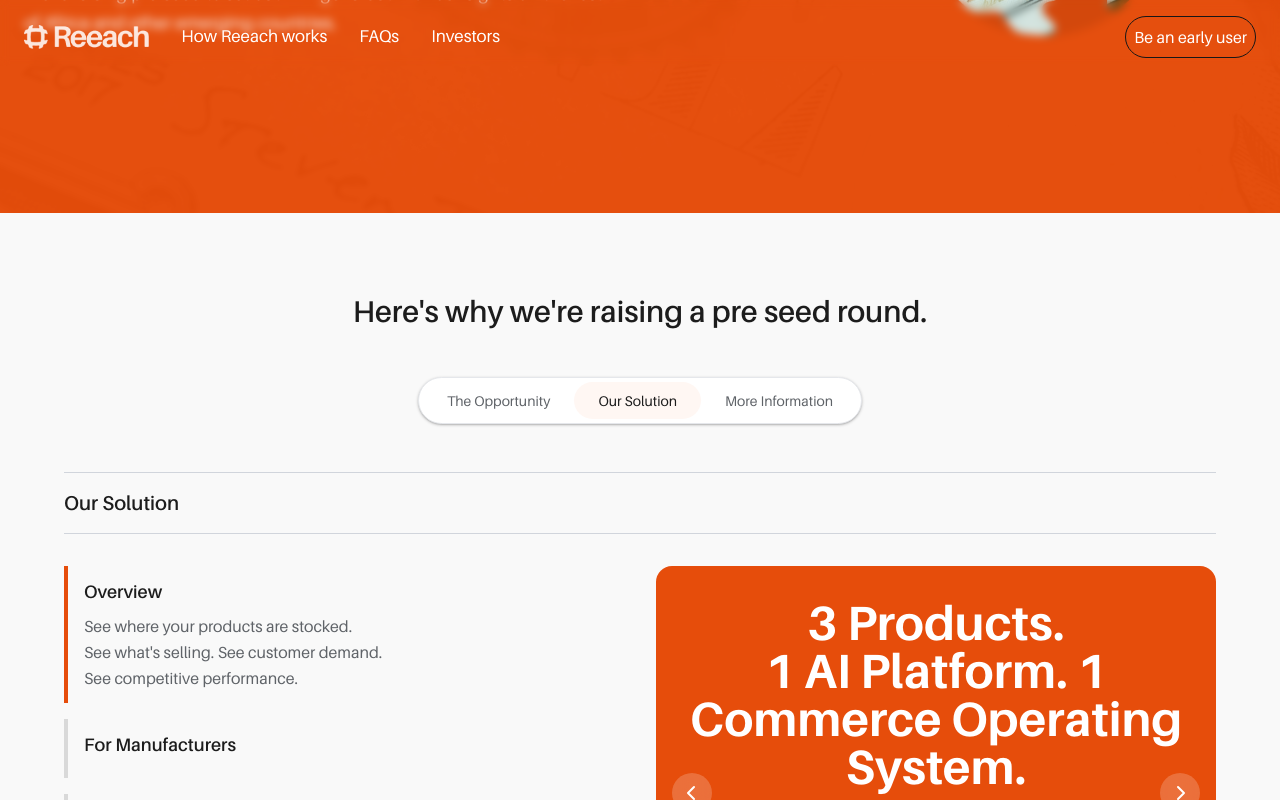
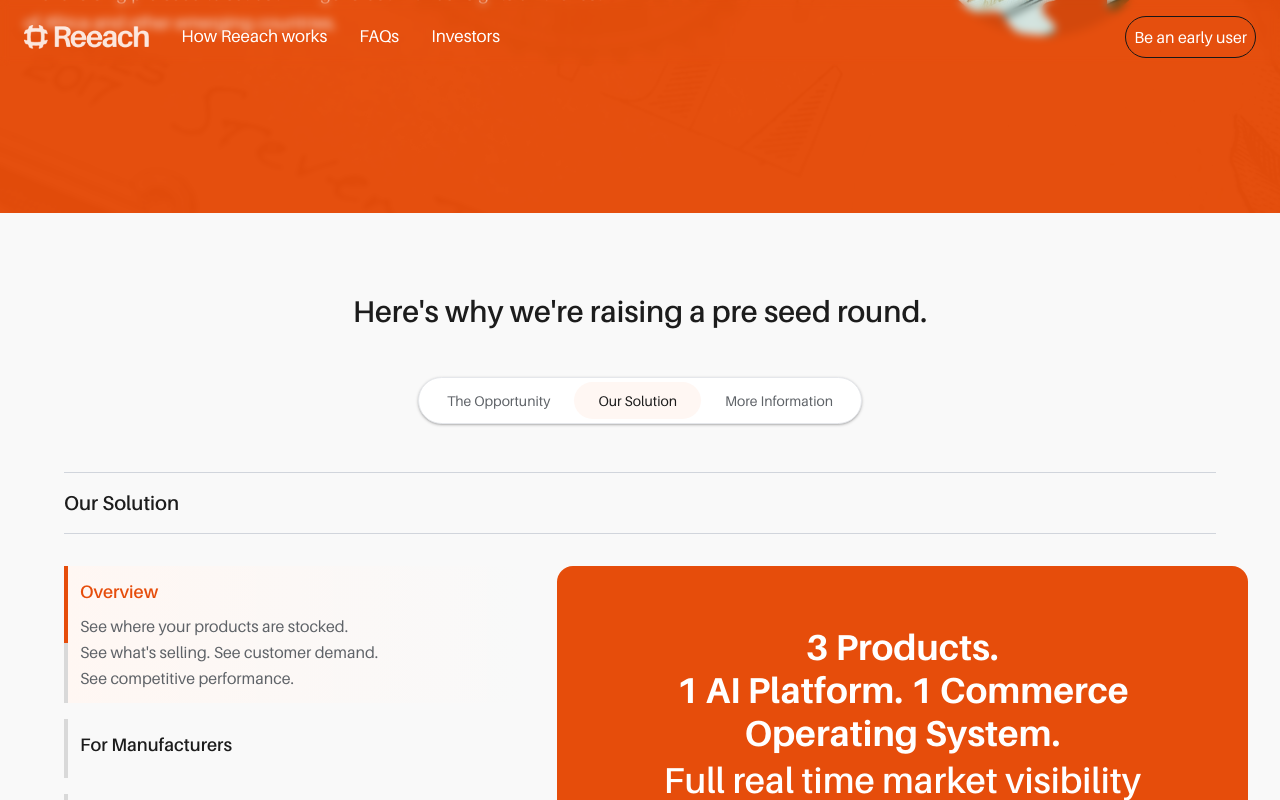
Before and after one commit to mindset001/reeach, a Next.js app: page /investors in a window 1280 px wide. Both pictures are taken after a click on the button "Our Solution". Shown: the part 587-1387 px from the top of the page. Built offline with nearby package versions, Linux system fonts and the light colour scheme; a web font is replaced by a local one.

Commit message:
'loader'

```diff
--- a/src/app/globals.css
+++ b/src/app/globals.css
@@ -89,3 +89,13 @@ body {
   color: var(--foreground);
   font-family: 'Aileron', Arial, Helvetica, sans-serif;
 }
+
+/* Progress loader animation for feature borders */
+@keyframes fillDown {
+  from {
+    height: 0%;
+  }
+  to {
+    height: 100%;
+  }
+}
--- a/src/components/InvestorsRaising.tsx
+++ b/src/components/InvestorsRaising.tsx
@@ -7,7 +7,7 @@ import {
   OPPORTUNITY_SECTIONS,
   OPPORTUNITY_SLIDES,
   SOLUTION_SECTIONS,
-  SOLUTION_CONTENT,
+  SOLUTION_SLIDES,
   MORE_INFO_ITEMS,
   CONTACT_INFO,
 } from "@/constants/investorsContent";
@@ -16,6 +16,7 @@ export default function InvestorsRaising() {
   const [activeTab, setActiveTab] = useState<string>(INVESTOR_TABS[0].id);
   const [activeSection, setActiveSection] = useState(0);
   const [currentSlide, setCurrentSlide] = useState(0);
+  const [solutionSlide, setSolutionSlide] = useState(0);
 
   useEffect(() => {
     let interval: NodeJS.Timeout;
@@ -38,24 +39,34 @@ export default function InvestorsRaising() {
   };
 
   const renderOpportunity = () => (
-    <div className="grid md:grid-cols-2 gap-8">
+    <div className="grid md:grid-cols-[40%_60%] gap-8">
       {/* Left Sidebar */}
       <div className="space-y-4 order-2 md:order-1">
         {OPPORTUNITY_SECTIONS.map((section, index) => (
           <button
             key={section.id}
             onClick={() => handleSectionClick(index)}
-            className={`w-full text-left border-l-4 pl-4 py-3 transition-all ${
+            className={`w-full text-left relative pl-4 py-3 transition-all duration-300 ${
               activeSection === index
-                ? "border-[#E64D0B]"
-                : "border-[#D9D9D9]"
+                ? "bg-gradient-to-r from-[#FFF7F3] to-transparent"
+                : "hover:bg-gray-50/50"
             }`}
           >
-            <h4 className="text-[#1C1C1C] text-[18px] font-[600] mb-2">
+            {/* Static border always visible */}
+            <div className="absolute left-0 top-0 bottom-0 w-1 bg-[#D9D9D9]" />
+
+            {/* Animated progress border for active item */}
+            {activeSection === index && (
+              <div className="absolute left-0 top-0 w-1 h-0 bg-[#E64D0B] animate-[fillDown_5s_linear_forwards]" />
+            )}
+
+            <h4 className={`text-[18px] font-[600] mb-2 transition-colors ${
+              activeSection === index ? "text-[#E64D0B]" : "text-[#1C1C1C]"
+            }`}>
               {section.title}
             </h4>
             {activeSection === index && (
-              <p className="text-[#5F6368] text-[16px] font-[400] md:w-[90%] whitespace-pre-line leading-relaxed">
+              <p className="text-[#5F6368] text-[16px] font-[400] md:w-[90%] whitespace-pre-line leading-relaxed animate-in fade-in slide-in-from-left-2 duration-300">
                 {section.subtitle}
               </p>
             )}
@@ -64,7 +75,8 @@ export default function InvestorsRaising() {
       </div>
 
       {/* Right Content Area */}
-      <div className="relative rounded-[16px] overflow-hidden min-h-[400px] bg-gradient-to-br from-gray-800 to-gray-900 flex items-center justify-center order-1 md:order-2">
+      <div className="space-y-4 order-1 md:order-2">
+        <div className="relative rounded-[16px] overflow-hidden min-h-[400px] bg-gradient-to-br from-gray-800 to-gray-900 flex items-center justify-center">
           <div
             className="absolute inset-0 bg-cover bg-center opacity-50"
             style={{
@@ -92,27 +104,30 @@ export default function InvestorsRaising() {
               />
             ))}
           </div>
+        </div>
 
-        {/* Arrow Navigation */}
+        {/* Arrow Controllers - Below carousel on right */}
+        <div className="flex items-center justify-end gap-2">
           <button
             onClick={() =>
               setCurrentSlide((prev) =>
                 prev > 0 ? prev - 1 : OPPORTUNITY_SLIDES.length - 1
               )
             }
-          className="absolute left-4 top-1/2 -translate-y-1/2 w-10 h-10 rounded-full bg-white/20 hover:bg-white/30 backdrop-blur-sm flex items-center justify-center transition-colors"
+            className="w-8 h-8 rounded-full  border-black hover:border-[#E64D0B] flex items-center justify-center transition-colors text-black hover:text-[#E64D0B]"
           >
             <svg
               width="20"
               height="20"
-            viewBox="0 0 20 20"
+              viewBox="0 0 24 24"
               fill="none"
               xmlns="http://www.w3.org/2000/svg"
             >
+              <circle cx="12" cy="12" r="10" stroke="currentColor" strokeWidth="1.5" />
               <path
-              d="M12 16L6 10L12 4"
-              stroke="white"
-              strokeWidth="2"
+                d="M13 8L9 12L13 16"
+                stroke="currentColor"
+                strokeWidth="1.5"
                 strokeLinecap="round"
                 strokeLinejoin="round"
               />
@@ -124,19 +139,20 @@ export default function InvestorsRaising() {
                 prev < OPPORTUNITY_SLIDES.length - 1 ? prev + 1 : 0
               )
             }
-          className="absolute right-4 top-1/2 -translate-y-1/2 w-10 h-10 rounded-full bg-white/20 hover:bg-white/30 backdrop-blur-sm flex items-center justify-center transition-colors"
+            className="w-8 h-8 rounded-full border-black hover:border-[#E64D0B] flex items-center justify-center transition-colors text-black hover:text-[#E64D0B]"
           >
             <svg
               width="20"
               height="20"
-            viewBox="0 0 20 20"
+              viewBox="0 0 24 24"
               fill="none"
               xmlns="http://www.w3.org/2000/svg"
             >
+              <circle cx="12" cy="12" r="10" stroke="currentColor" strokeWidth="1.5" />
               <path
-              d="M8 4L14 10L8 16"
-              stroke="white"
-              strokeWidth="2"
+                d="M11 8L15 12L11 16"
+                stroke="currentColor"
+                strokeWidth="1.5"
                 strokeLinecap="round"
                 strokeLinejoin="round"
               />
@@ -144,27 +160,38 @@ export default function InvestorsRaising() {
           </button>
         </div>
       </div>
+    </div>
   );
 
   const renderSolution = () => (
-    <div className="grid md:grid-cols-2 gap-8">
+    <div className="grid md:grid-cols-[40%_60%] gap-8">
       {/* Left Sidebar */}
       <div className="space-y-4 order-2 md:order-1">
         {SOLUTION_SECTIONS.map((section, index) => (
           <button
             key={section.id}
             onClick={() => handleSectionClick(index)}
-            className={`w-full text-left border-l-4 pl-4 py-3 transition-all ${
+            className={`w-full text-left relative pl-4 py-3 transition-all duration-300 ${
               activeSection === index
-                ? "border-[#E64D0B]"
-                : "border-[#D9D9D9]"
+                ? "bg-gradient-to-r from-[#FFF7F3] to-transparent"
+                : "hover:bg-gray-50/50"
             }`}
           >
-            <h4 className="text-[#1C1C1C] text-[18px] font-[600] mb-2">
+            {/* Static border always visible */}
+            <div className="absolute left-0 top-0 bottom-0 w-1 bg-[#D9D9D9]" />
+
+            {/* Animated progress border for active item */}
+            {activeSection === index && (
+              <div className="absolute left-0 top-0 w-1 h-0 bg-[#E64D0B] animate-[fillDown_5s_linear_forwards]" />
+            )}
+
+            <h4 className={`text-[18px] font-[600] mb-2 transition-colors ${
+              activeSection === index ? "text-[#E64D0B]" : "text-[#1C1C1C]"
+            }`}>
               {section.title}
             </h4>
             {activeSection === index && (
-              <p className="text-[#5F6368] text-[16px] font-[400] md:w-[90%] whitespace-pre-line leading-relaxed">
+              <p className="text-[#5F6368] text-[16px] font-[400] md:w-[90%] whitespace-pre-line leading-relaxed animate-in fade-in slide-in-from-left-2 duration-300">
                 {section.subtitle}
               </p>
             )}
@@ -173,56 +200,87 @@ export default function InvestorsRaising() {
       </div>
 
       {/* Right Content Area */}
-      <div className="relative rounded-[16px] overflow-hidden min-h-[400px] bg-[#E64D0B] flex items-center justify-center p-8 order-1 md:order-2">
+      <div className="space-y-4 order-1 md:order-2">
+        <div className="relative rounded-[16px] overflow-hidden min-h-[400px] bg-[#E64D0B] flex items-center justify-center p-8">
           <div className="text-center text-white max-w-2xl">
-          <h2 className="text-3xl md:text-5xl font-bold mb-6">
-            {SOLUTION_CONTENT.title}
+            <h2 className="text-3xl md:text-[36px] font-bold ">
+              {SOLUTION_SLIDES[solutionSlide].title}
               <br />
-            {SOLUTION_CONTENT.subtitle}
+              {SOLUTION_SLIDES[solutionSlide].subtitle}
             </h2>
-          <p className="text-xl md:text-2xl font-semibold mb-6">
-            {SOLUTION_CONTENT.tagline}
+            <p className="text-xl md:text-[36px] font-semibold mb-6">
+              {SOLUTION_SLIDES[solutionSlide].tagline}
             </p>
-          <p className="text-base md:text-lg leading-relaxed">
-            {SOLUTION_CONTENT.description}
+            <p className="text-base md:text-[16px] leading-relaxed">
+              {SOLUTION_SLIDES[solutionSlide].description}
             </p>
           </div>
 
-        {/* Navigation Arrows */}
-        <button className="absolute left-4 top-1/2 -translate-y-1/2 w-10 h-10 rounded-full bg-white/20 hover:bg-white/30 backdrop-blur-sm flex items-center justify-center transition-colors">
+          {/* Navigation Dots */}
+          <div className="absolute bottom-6 left-1/2 transform -translate-x-1/2 flex gap-2">
+            {SOLUTION_SLIDES.map((_, index) => (
+              <button
+                key={index}
+                onClick={() => setSolutionSlide(index)}
+                className={`w-2 h-2 rounded-full transition-all ${
+                  solutionSlide === index ? "bg-white w-8" : "bg-white/50"
+                }`}
+              />
+            ))}
+          </div>
+        </div>
+
+        {/* Arrow Controllers - Below carousel on right */}
+        <div className="flex items-center justify-end gap-2">
+          <button
+            onClick={() =>
+              setSolutionSlide((prev) =>
+                prev > 0 ? prev - 1 : SOLUTION_SLIDES.length - 1
+              )
+            }
+            className="w-8 h-8 rounded-full hover:border-[#E64D0B] flex items-center justify-center transition-colors text-black hover:text-[#E64D0B]">
             <svg
               width="20"
               height="20"
-            viewBox="0 0 20 20"
+              viewBox="0 0 24 24"
               fill="none"
               xmlns="http://www.w3.org/2000/svg"
             >
+              <circle cx="12" cy="12" r="10" stroke="currentColor" strokeWidth="1.5" />
               <path
-              d="M12 16L6 10L12 4"
-              stroke="white"
-              strokeWidth="2"
+                d="M13 8L9 12L13 16"
+                stroke="currentColor"
+                strokeWidth="1.5"
                 strokeLinecap="round"
                 strokeLinejoin="round"
               />
             </svg>
           </button>
-        <button className="absolute right-4 top-1/2 -translate-y-1/2 w-10 h-10 rounded-full bg-white/20 hover:bg-white/30 backdrop-blur-sm flex items-center justify-center transition-colors">
+          <button
+            onClick={() =>
+              setSolutionSlide((prev) =>
+                prev < SOLUTION_SLIDES.length - 1 ? prev + 1 : 0
+              )
+            }
+            className="w-8 h-8 rounded-full border-black hover:border-[#E64D0B] flex items-center justify-center transition-colors text-black hover:text-[#E64D0B]">
             <svg
               width="20"
               height="20"
-            viewBox="0 0 20 20"
+              viewBox="0 0 24 24"
               fill="none"
               xmlns="http://www.w3.org/2000/svg"
             >
+              <circle cx="12" cy="12" r="10" stroke="currentColor" strokeWidth="1.5" />
               <path
-              d="M8 4L14 10L8 16"
-              stroke="white"
-              strokeWidth="2"
+                d="M11 8L15 12L11 16"
+                stroke="currentColor"
+                strokeWidth="1.5"
                 strokeLinecap="round"
                 strokeLinejoin="round"
               />
             </svg>
           </button>
+        </div>
       </div>
     </div>
   );
--- a/src/constants/investorsContent.ts
+++ b/src/constants/investorsContent.ts
@@ -68,6 +68,17 @@ export const SOLUTION_CONTENT = {
   image: "/images/investors/solution-bg.jpg",
 };
 
+export const SOLUTION_SLIDES = [
+  {
+    title: "3 Products.",
+    subtitle: "1 AI Platform. 1 Commerce Operating System.",
+    tagline: "Full real time market visibility",
+    description:
+      "Reeach becomes Africa's retail operating system—the essential infrastructure that enables commerce, transparency, and intelligence across 1.4 billion consumers, millions of retailers, and thousands of manufacturers and distributors.",
+    image: "/images/investors/solution-bg.jpg",
+  },
+];
+
 export const MORE_INFO_ITEMS = [
   "One-page executive summary",
   "15-slide pitch deck (with detailed Unit Economics)",
```
Also changed, not shown: src/components/ConsumerSection.tsx (+15 -5 lines), src/components/DistributorSection.tsx (+15 -5 lines), src/components/ManufacturerSection.tsx (+15 -5 lines), src/components/RetailerSection.tsx (+15 -5 lines). Lines whose indentation alone changed are shown as unchanged.
